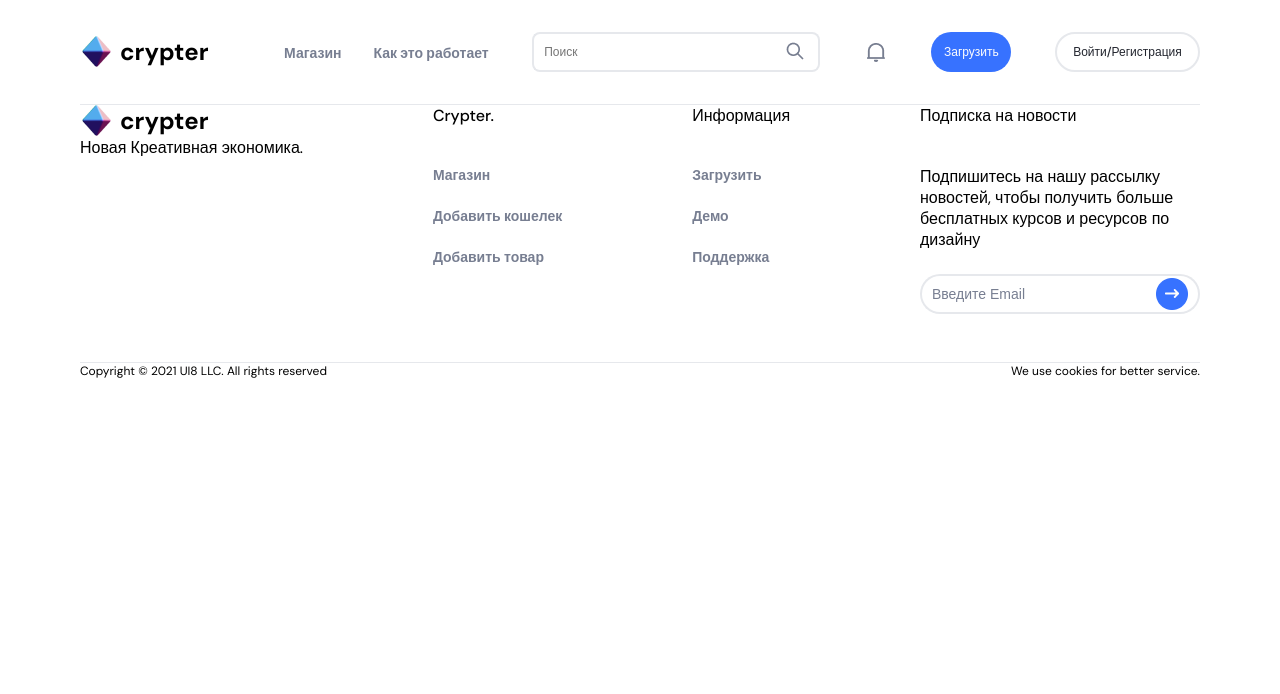
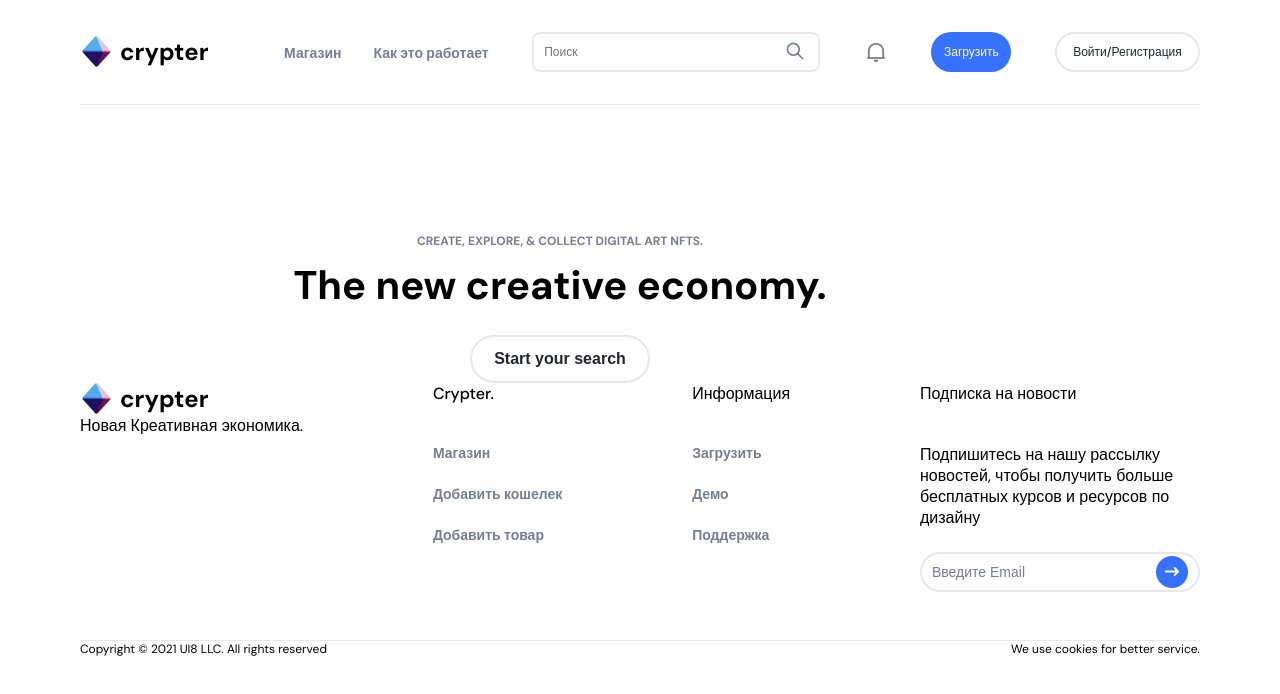
Before and after one commit to Capsonchik/React-NFT, a React (Create React App) app: page / in a window 1280 px wide. Shown: the top 694 px of the page. Built offline with nearby package versions, Linux system fonts and the light colour scheme.

Commit message:
Full economy block

```diff
--- /dev/null
+++ b/src/components/EconomyBlock/EconomyBlock.jsx
@@ -0,0 +1,15 @@
+import s from './EconomyBlock.module.css'
+
+const EconomyBlock = () => {
+    return(
+        <section className={s.EconomyBlock}>
+            <div className={s.container}>
+                <p>Create, explore, & collect digital art NFTs.</p>
+                <h2>The new creative economy.</h2>
+                <button className={s.EconomyButton}>Start your search</button>
+            </div>
+        </section>
+    )
+}
+
+export default EconomyBlock;
--- /dev/null
+++ b/src/components/EconomyBlock/EconomyBlock.module.css
@@ -0,0 +1,37 @@
+.EconomyBlock {
+    padding-top: 128px;
+}
+
+.container {
+    max-width: 1120px;
+    margin: 0;
+    display: flex;
+    flex-direction: column;
+    justify-content: center;
+    align-items: center;
+}
+
+.container p {
+    text-transform: uppercase;
+    font-weight: 700;
+    font-size: 12px;
+    color: #777E91;
+    margin-bottom: 10px;
+}
+
+.container h2 {
+    font-weight: 700;
+    font-size: 40px;
+    margin-bottom: 24px;
+}
+
+.EconomyButton {
+    width: 180px;
+    height: 48px;
+    border: 2px solid #E6E8EC;
+    border-radius: 90px;
+    font-weight: 700;
+    font-size: 16px;
+    color: #23262F;
+    background-color: inherit;
+}
--- a/src/components/MainPage/MainPage.jsx
+++ b/src/components/MainPage/MainPage.jsx
@@ -1,7 +1,10 @@
+import EconomyBlock from '../EconomyBlock/EconomyBlock.jsx'
+
 const MainPage = () => {
     return(
         <div>
             {/* Здесь контент главной страницы */}
+            <EconomyBlock/>
         </div>
     )
 }
```
